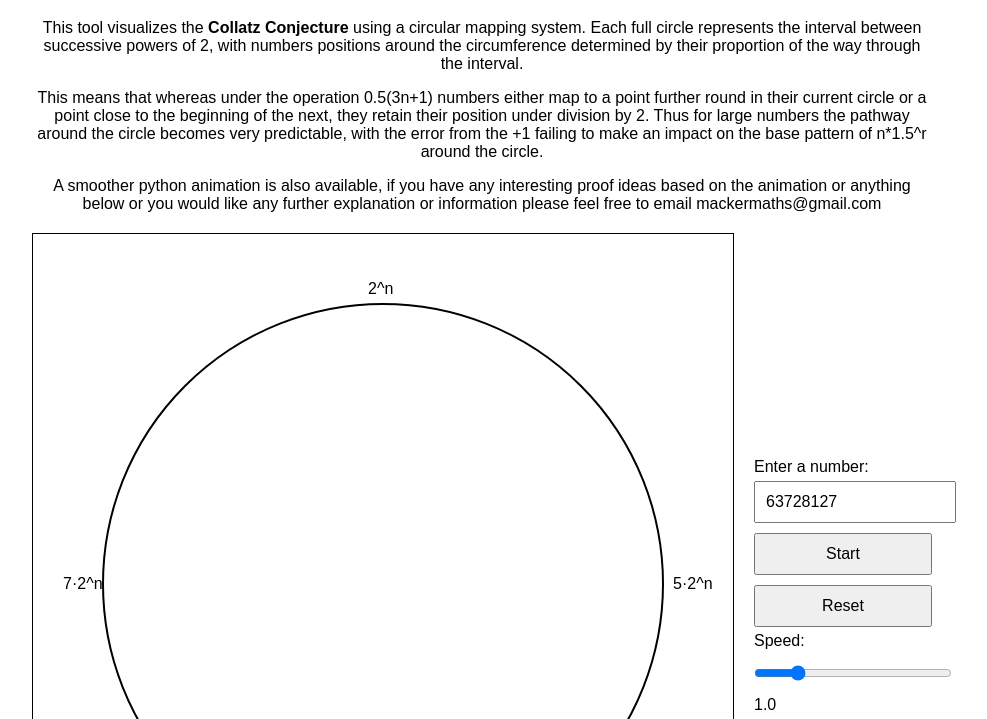
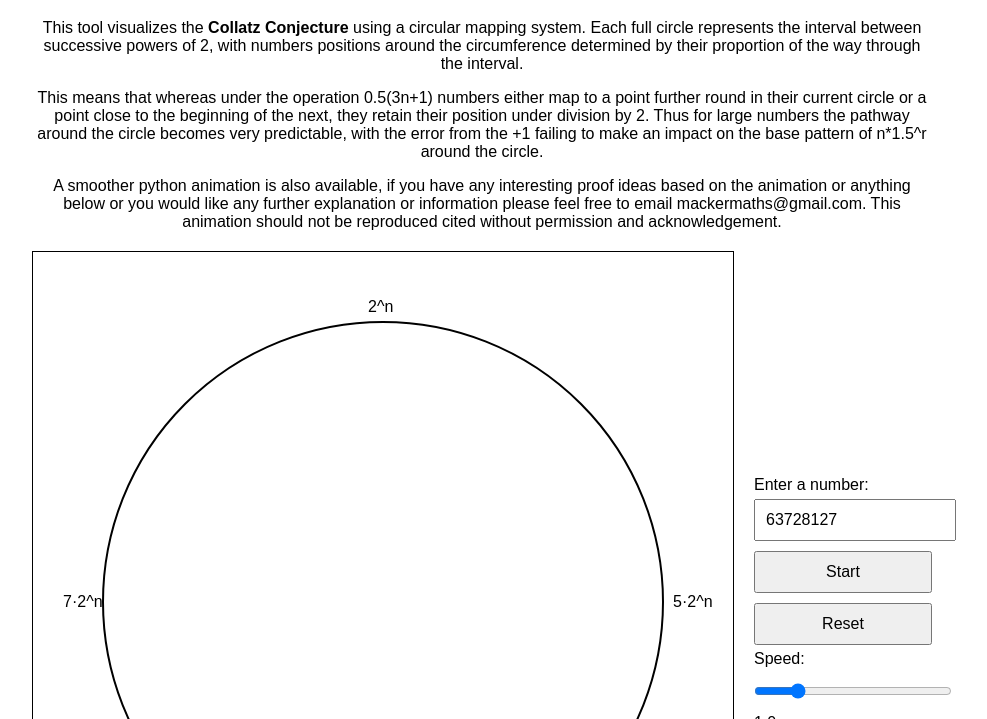
Before and after one commit to Smackereth93/Collatz-tools, a plain HTML site: page index.html in a window 1280 px wide. Shown: the part 81-800 px from the top of the page, without its empty margins (158-1145 px from the left). Drawn offline with Linux system fonts and the light colour scheme.

Commit message:
Update index.html

```diff
--- a/index.html
+++ b/index.html
@@ -61,7 +61,8 @@
         around the circle.
     </p>
         A smoother python animation is also available, if you have any interesting proof ideas based on the animation or anything below or
-        you would like any further explanation or information please feel free to email mackermaths@gmail.com
+        you would like any further explanation or information please feel free to email mackermaths@gmail.com.
+        This animation should not be reproduced cited without permission and acknowledgement.
     <p>
 
     </p>
```
